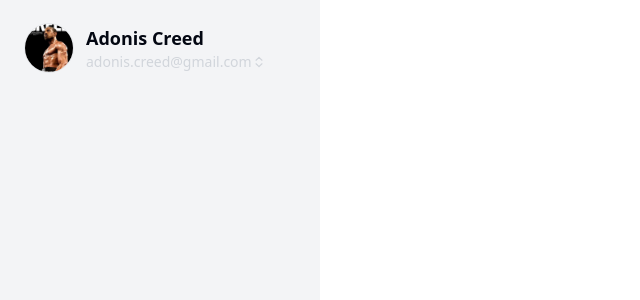
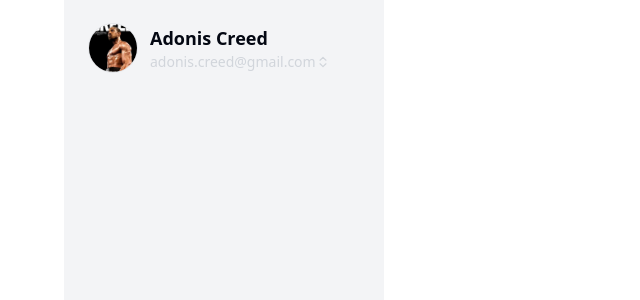
Before and after one commit to Baayeh/taskify, a React (Vite) app: page / in a window 1280 px wide. Shown: the top 300 px of the page, without its empty margins (0-640 px from the left). Built offline with nearby package versions, Linux system fonts and the light colour scheme.

Commit message:
adjust the width of the dashboard on large screens

```diff
--- a/src/layouts/DashboardLayout.tsx
+++ b/src/layouts/DashboardLayout.tsx
@@ -3,7 +3,7 @@ import { Header, SideBar } from "../components";
 
 const DashboardLayout = () => {
   return (
-    <>
+    <section className="lg:w-[90%] mx-auto min-h-screen">
       <SideBar />
       <div className="md:ml-[20rem] p-5 md:p-10">
         <Header />
@@ -11,7 +11,7 @@ const DashboardLayout = () => {
           <Outlet />
         </main>
       </div>
-    </>
+    </section>
   );
 };
 
```
